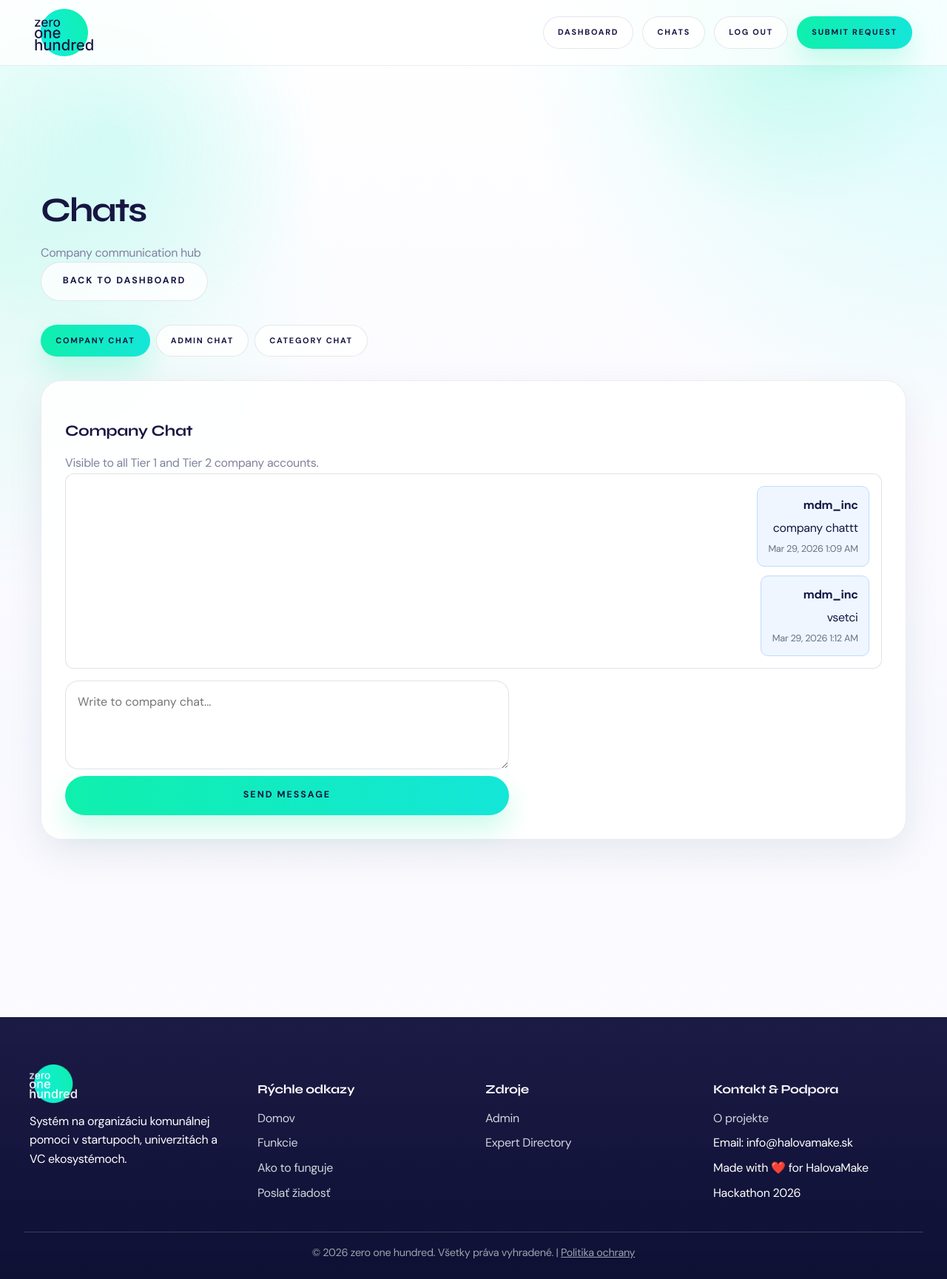
After one commit to Lukrex/hackathon2026, a Django app: page /chats/ in a window 1280 px wide. The commit adds this page. Shown: the whole page at 74% size. Run offline with Django 4.2, Linux system fonts and the light colour scheme; a user stored in the database is signed in; data comes from the database, SQL or seed files in the repository; both versions use the stored data as it was after the commit.

Commit message:
CHATS full initial

```diff
--- a/server/templates/admin_dashboard.html
+++ b/server/templates/admin_dashboard.html
@@ -20,7 +20,6 @@
                 {% if is_tier1 %}
                 <a href="{% url 'admin_manage_workers' %}" class="btn btn-sm btn-outline">Manage Workers</a>
                 {% endif %}
-                <a href="{% url 'admin_chat' %}" class="btn btn-sm btn-outline">Admin room</a>
                 <span class="badge badge-primary">{{ user.get_full_name|default:user.username }}</span>
                 <a href="{% url 'logout' %}" class="btn btn-sm btn-outline">Log out</a>
             </div>
--- a/server/templates/base.html
+++ b/server/templates/base.html
@@ -766,7 +766,7 @@
                 {% if user.is_authenticated %}
                     <a href="{% url 'dashboard' %}" class="btn btn-sm btn-outline">Dashboard</a>
                     {% if user.is_staff or user.is_superuser %}
-                    <a href="{% url 'admin_chat' %}" class="btn btn-sm btn-outline">Admin room</a>
+                    <a href="{% url 'chats' %}" class="btn btn-sm btn-outline">Chats</a>
                     {% endif %}
                     {% if not user.is_staff and not user.is_superuser %}
                     <a href="{% url 'edit_profile' %}" class="btn btn-sm btn-outline">Profile</a>
--- /dev/null
+++ b/server/templates/chats.html
@@ -0,0 +1,206 @@
+{% extends "base.html" %}
+
+{% block title %}Chats - Community Help System{% endblock %}
+
+{% block content %}
+<div class="container">
+    <section class="section">
+        <div class="d-flex justify-between align-center mb-4">
+            <div>
+                <h1>Chats</h1>
+                <p class="text-muted" style="margin-top:0.25rem;">Company communication hub</p>
+            </div>
+            <a href="{% url 'dashboard' %}" class="btn btn-outline">Back to dashboard</a>
+        </div>
+
+        <div class="chat-tabs mb-4">
+            <a href="{% url 'chats' %}?tab=company" class="btn btn-sm {% if active_tab == 'company' %}btn-primary{% else %}btn-outline{% endif %}">Company Chat</a>
+            {% if is_tier1 %}
+            <a href="{% url 'chats' %}?tab=admin" class="btn btn-sm {% if active_tab == 'admin' %}btn-primary{% else %}btn-outline{% endif %}">Admin Chat</a>
+            <a href="{% url 'chats' %}?tab=direct" class="btn btn-sm {% if active_tab == 'direct' %}btn-primary{% else %}btn-outline{% endif %}">Category Chat</a>
+            {% else %}
+            <a href="{% url 'chats' %}?tab=direct" class="btn btn-sm {% if active_tab == 'direct' %}btn-primary{% else %}btn-outline{% endif %}">Chat with Admin</a>
+            {% endif %}
+        </div>
+
+        <div class="card">
+            <div class="card-body">
+                {% if active_tab == 'company' %}
+                <h3 class="mb-2">Company Chat</h3>
+                <p class="text-muted" style="margin-top:0.25rem;">Visible to all Tier 1 and Tier 2 company accounts.</p>
+
+                <div class="chat-box" id="chat-box-company">
+                    {% for msg in company_chat_messages %}
+                    <div class="chat-message {% if msg.sender_id == user.id %}mine{% endif %}">
+                        <div class="chat-author">{{ msg.sender.get_full_name|default:msg.sender.username }}</div>
+                        <div class="chat-text">{{ msg.message|linebreaksbr }}</div>
+                        <div class="chat-time">{{ msg.created_at|date:"M j, Y g:i A" }}</div>
+                    </div>
+                    {% empty %}
+                    <p class="text-muted">No messages yet.</p>
+                    {% endfor %}
+                </div>
+
+                <form method="post" class="chat-form">
+                    {% csrf_token %}
+                    <input type="hidden" name="action" value="company">
+                    <textarea name="message" class="form-control" rows="3" placeholder="Write to company chat..."></textarea>
+                    <button type="submit" class="btn btn-primary">Send message</button>
+                </form>
+                {% endif %}
+
+                {% if active_tab == 'admin' and is_tier1 %}
+                <h3 class="mb-2">Admin Chat</h3>
+                <p class="text-muted" style="margin-top:0.25rem;">Visible only to Tier 1 admins.</p>
+
+                <div class="chat-box" id="chat-box-admin">
+                    {% for msg in admin_chat_messages %}
+                    <div class="chat-message {% if msg.sender_id == user.id %}mine{% endif %}">
+                        <div class="chat-author">{{ msg.sender.get_full_name|default:msg.sender.username }}</div>
+                        <div class="chat-text">{{ msg.message|linebreaksbr }}</div>
+                        <div class="chat-time">{{ msg.created_at|date:"M j, Y g:i A" }}</div>
+                    </div>
+                    {% empty %}
+                    <p class="text-muted">No admin messages yet.</p>
+                    {% endfor %}
+                </div>
+
+                <form method="post" class="chat-form">
+                    {% csrf_token %}
+                    <input type="hidden" name="action" value="admin">
+                    <textarea name="message" class="form-control" rows="3" placeholder="Write to admin chat..."></textarea>
+                    <button type="submit" class="btn btn-primary">Send message</button>
+                </form>
+                {% endif %}
+
+                {% if active_tab == 'direct' %}
+                <div class="d-flex justify-between align-center mb-3" style="gap:1rem; flex-wrap: wrap;">
+                    <div>
+                        {% if is_tier1 %}
+                        <h3 class="mb-2">Category Chat</h3>
+                        <p class="text-muted" style="margin-top:0.25rem;">One-to-one chat with a specific Tier 2 worker.</p>
+                        {% else %}
+                        <h3 class="mb-2">Chat with Admin</h3>
+                        <p class="text-muted" style="margin-top:0.25rem;">One-to-one chat with a selected Tier 1 admin.</p>
+                        {% endif %}
+                    </div>
+                    <form method="get" class="partner-select-form">
+                        <input type="hidden" name="tab" value="direct">
+                        <select name="partner" class="form-control" onchange="this.form.submit()">
+                            <option value="">Select...</option>
+                            {% for p in partner_users %}
+                            <option value="{{ p.id }}" {% if selected_partner and p.id == selected_partner.id %}selected{% endif %}>
+                                {{ p.get_full_name|default:p.username }}
+                            </option>
+                            {% endfor %}
+                        </select>
+                    </form>
+                </div>
+
+                {% if selected_partner %}
+                <div class="chat-box" id="chat-box-direct">
+                    {% for msg in direct_chat_messages %}
+                    <div class="chat-message {% if msg.sender_id == user.id %}mine{% endif %}">
+                        <div class="chat-author">{{ msg.sender.get_full_name|default:msg.sender.username }}</div>
+                        <div class="chat-text">{{ msg.message|linebreaksbr }}</div>
+                        <div class="chat-time">{{ msg.created_at|date:"M j, Y g:i A" }}</div>
+                    </div>
+                    {% empty %}
+                    <p class="text-muted">No direct messages yet.</p>
+                    {% endfor %}
+                </div>
+
+                <form method="post" class="chat-form">
+                    {% csrf_token %}
+                    <input type="hidden" name="action" value="direct">
+                    <input type="hidden" name="partner_id" value="{{ selected_partner.id }}">
+                    <textarea name="message" class="form-control" rows="3" placeholder="Write a direct message..."></textarea>
+                    <button type="submit" class="btn btn-primary">Send message</button>
+                </form>
+                {% else %}
+                <p class="text-muted">No available users for this chat yet.</p>
+                {% endif %}
+                {% endif %}
+            </div>
+        </div>
+    </section>
+</div>
+
+<style>
+.chat-tabs {
+    display: flex;
+    gap: 0.5rem;
+    flex-wrap: wrap;
+}
+
+.chat-box {
+    border: 1px solid var(--gray);
+    border-radius: 12px;
+    background: #ffffff;
+    padding: 1rem;
+    max-height: 500px;
+    overflow-y: auto;
+    display: flex;
+    flex-direction: column;
+    gap: 0.75rem;
+}
+
+.chat-message {
+    background: #f8fafc;
+    border: 1px solid #e5e7eb;
+    border-radius: 10px;
+    padding: 0.75rem 0.9rem;
+    max-width: min(78%, 760px);
+    align-self: flex-start;
+}
+
+.chat-message.mine {
+    background: #eff6ff;
+    border-color: #bfdbfe;
+    align-self: flex-end;
+    text-align: right;
+}
+
+.chat-author {
+    font-weight: 700;
+    margin-bottom: 0.35rem;
+}
+
+.chat-time {
+    margin-top: 0.35rem;
+    font-size: 0.8rem;
+    color: #6b7280;
+}
+
+.chat-form {
+    margin-top: 1rem;
+    display: flex;
+    flex-direction: column;
+    gap: 0.6rem;
+}
+
+.partner-select-form {
+    min-width: 250px;
+}
+
+.partner-select-form .form-control {
+    width: 100%;
+}
+</style>
+
+<script>
+(function () {
+    const boxes = [
+        document.getElementById('chat-box-company'),
+        document.getElementById('chat-box-admin'),
+        document.getElementById('chat-box-direct')
+    ];
+
+    boxes.forEach(function (chatBox) {
+        if (chatBox) {
+            chatBox.scrollTop = chatBox.scrollHeight;
+        }
+    });
+})();
+</script>
+{% endblock %}
--- a/server/urls.py
+++ b/server/urls.py
@@ -40,6 +40,7 @@ urlpatterns = [
     # Admin
     path('admin/', admin.site.urls),
     path('dashboard/', views.dashboard, name='dashboard'),
+    path('chats/', views.chats, name='chats'),
     path('admin-chat/', views.admin_chat, name='admin_chat'),
     path('workers/', views.admin_manage_workers, name='admin_manage_workers'),
     path('workers/<int:worker_id>/role/', views.admin_set_worker_role, name='admin_set_worker_role'),
--- a/server/views.py
+++ b/server/views.py
@@ -1,5 +1,7 @@
 from django.shortcuts import render, redirect, get_object_or_404
 from django.conf import settings
+from django.contrib.auth.models import User
+from django.urls import reverse
 from django.contrib.auth.decorators import login_required, user_passes_test
 from django.contrib.auth.views import LoginView
 from django.views.decorators.http import require_http_methods
@@ -8,7 +10,16 @@ from django.db.models import Q, Count
 from django.db import transaction
 from django.utils import timezone
 from django.http import HttpResponseRedirect
-from .models import Request, Expert, Category, RequestChatMessage, AdminChatMessage, WorkerProfile
+from .models import (
+    Request,
+    Expert,
+    Category,
+    RequestChatMessage,
+    AdminChatMessage,
+    CompanyChatMessage,
+    DirectChatMessage,
+    WorkerProfile,
+)
 from .forms import (
     RequestSubmissionForm,
     RequestFilterForm,
@@ -17,7 +28,7 @@ from .forms import (
     RegisterForm,
     UsernameEmailAuthenticationForm,
     RequestChatMessageForm,
-    AdminChatMessageForm,
+    ChatMessageForm,
 )
 from .tasks import calculate_expert_matches
 
@@ -56,6 +67,11 @@ def is_any_company(user):
 def is_admin_user(user):
     """Backward-compat alias for is_any_company."""
     return is_any_company(user)
+
+
+def can_use_direct_company_chat(user_a, user_b):
+    """Allow direct chat only between Tier 1 and Tier 2 accounts."""
+    return (is_tier1(user_a) and is_tier2(user_b)) or (is_tier2(user_a) and is_tier1(user_b))
 
 
 def is_request_chat_participant(user, req):
@@ -969,24 +985,90 @@ def admin_set_worker_categories(request, worker_id):
 @login_required
 @user_passes_test(is_admin_user)
 @require_http_methods(["GET", "POST"])
+def chats(request):
+    """Unified chat hub for company accounts with role-based tabs."""
+    if is_tier1(request.user):
+        allowed_tabs = {'company', 'admin', 'direct'}
+        default_tab = 'company'
+        partner_label = 'Tier 2 worker'
+        partner_users = User.objects.filter(is_staff=True, is_superuser=False).order_by('username')
+    else:
+        allowed_tabs = {'company', 'direct'}
+        default_tab = 'company'
+        partner_label = 'Tier 1 admin'
+        partner_users = User.objects.filter(is_superuser=True).order_by('username')
+
+    active_tab = request.GET.get('tab', default_tab)
+    if active_tab not in allowed_tabs:
+        active_tab = default_tab
+
+    selected_partner_id = request.GET.get('partner')
+    selected_partner = None
+    if selected_partner_id:
+        selected_partner = partner_users.filter(id=selected_partner_id).first()
+    if not selected_partner and partner_users.exists():
+        selected_partner = partner_users.first()
+
+    if request.method == 'POST':
+        action = request.POST.get('action')
+        message_form = ChatMessageForm(request.POST)
+        if message_form.is_valid():
+            text = message_form.cleaned_data['message']
+            if action == 'company':
+                CompanyChatMessage.objects.create(sender=request.user, message=text)
+                return HttpResponseRedirect(f"{reverse('chats')}?tab=company")
+
+            if action == 'admin':
+                if not is_tier1(request.user):
+                    messages.error(request, 'Only Tier 1 accounts can post in Admin Chat.')
+                else:
+                    AdminChatMessage.objects.create(sender=request.user, message=text)
+                    return HttpResponseRedirect(f"{reverse('chats')}?tab=admin")
+
+            if action == 'direct':
+                partner_id = request.POST.get('partner_id')
+                partner = partner_users.filter(id=partner_id).first()
+                if not partner:
+                    messages.error(request, f'Select a valid {partner_label.lower()} first.')
+                elif not can_use_direct_company_chat(request.user, partner):
+                    messages.error(request, 'Direct chat is allowed only between Tier 1 and Tier 2 accounts.')
+                else:
+                    DirectChatMessage.objects.create(
+                        sender=request.user,
+                        recipient=partner,
+                        message=text,
+                    )
+                    return HttpResponseRedirect(f"{reverse('chats')}?tab=direct&partner={partner.id}")
+        else:
+            messages.error(request, 'Message cannot be empty.')
+
+    company_chat_messages = CompanyChatMessage.objects.select_related('sender').order_by('created_at')
+    admin_chat_messages = AdminChatMessage.objects.select_related('sender').order_by('created_at') if is_tier1(request.user) else []
+
+    direct_chat_messages = []
+    if selected_partner and can_use_direct_company_chat(request.user, selected_partner):
+        direct_chat_messages = DirectChatMessage.objects.filter(
+            Q(sender=request.user, recipient=selected_partner)
+            | Q(sender=selected_partner, recipient=request.user)
+        ).select_related('sender', 'recipient').order_by('created_at')
+
+    return render(request, 'chats.html', {
+        'is_tier1': is_tier1(request.user),
+        'is_tier2': is_tier2(request.user),
+        'active_tab': active_tab,
+        'company_chat_messages': company_chat_messages,
+        'admin_chat_messages': admin_chat_messages,
+        'partner_users': partner_users,
+        'selected_partner': selected_partner,
+        'direct_chat_messages': direct_chat_messages,
+    })
+
+
+@login_required
+@user_passes_test(is_admin_user)
 def admin_chat(request):
-    """Shared chat room for admins."""
-    if request.method == 'POST':
-        form = AdminChatMessageForm(request.POST)
-        if form.is_valid():
-            chat_message = form.save(commit=False)
-            chat_message.sender = request.user
-            chat_message.save()
-            return redirect('admin_chat')
-    else:
-        form = AdminChatMessageForm()
-
-    chat_messages = AdminChatMessage.objects.select_related('sender').order_by('created_at')
-
-    return render(request, 'admin_chat.html', {
-        'chat_messages': chat_messages,
-        'form': form,
-    })
+    """Legacy route: redirect to unified chats hub."""
+    return redirect('chats')
 
 
 from django.contrib.auth import login
```
Also changed, not shown: server/forms.py (+17 -0 lines), server/models.py (+27 -0 lines), server/templates/admin_chat.html (deleted, +0 -107 lines), db.sqlite3, server/migrations/0012_directchatmessage_companychatmessage.py (added).
